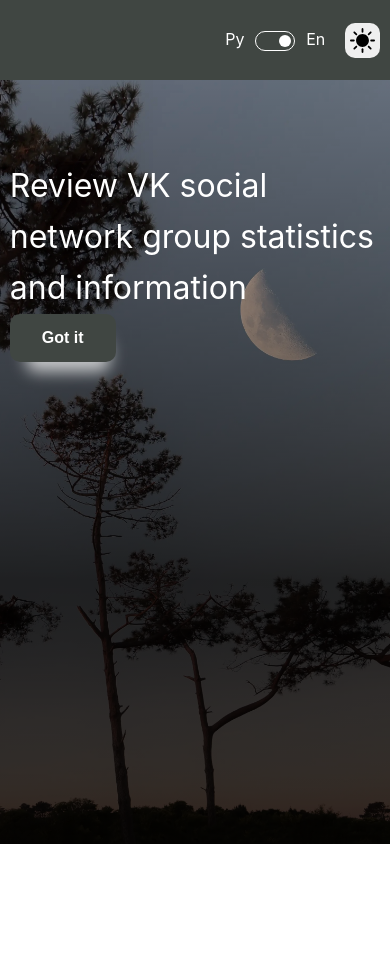
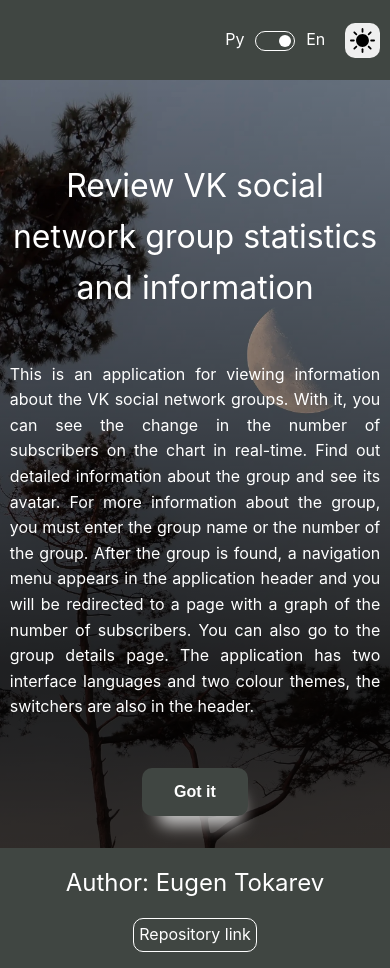
Before and after one commit to Evgeny-Tokarev/vueChart, a Vue app: page / in a window 390 px wide. Before the commit the page ends 844 px from the top, so only its background shows below. Built offline with nearby package versions, Linux system fonts and the light colour scheme.

Commit message:
Add footer; add app description; add click-outside directiver to mobile menu

```diff
--- a/src/App.vue
+++ b/src/App.vue
@@ -4,7 +4,7 @@
     <KeepAlive>
       <component :is="tabs[store.currentTab]" />
     </KeepAlive>
-
+    <Footer />
   </div>
 </template>
 
@@ -17,6 +17,7 @@
 import Subscribers from "@/views/SubscribersVue.vue";
 import { useStore } from '@/stores/store'
 import Header from "@/components/reusable/Header.vue"
+import Footer from "@/components/reusable/Footer.vue"
 
 const store = useStore();
 
--- /dev/null
+++ b/src/components/reusable/Footer.vue
@@ -0,0 +1,34 @@
+<template>
+    <div class="footer">
+        <h2>{{ $t("footer.title")}}</h2>
+        <a href="https://github.com/Evgeny-Tokarev/vueChart" target="_blank">{{$t("footer.repository_link")}}</a>
+    </div>
+</template>
+<script lang="ts" setup>
+import { useStore } from "@/stores/store"
+
+const store = useStore()
+</script>
+<style lang="scss" scoped>
+@import "@/assets/style/base.scss";
+
+.footer {
+    display: flex;
+    flex-direction: column;
+    align-items: center;
+    justify-content: space-around;
+    color: var(--text-color);
+    padding: 1rem 0;
+    background-color: var(--primary);
+    gap: 1rem;
+    margin-top: 2rem;
+
+    a {
+        text-decoration: none;
+        color: var(--text-color);
+        border: 1px solid var(--text-color);
+        padding: 3px 5px;
+        border-radius: 10px;
+    }
+}
+</style>
--- a/src/components/reusable/Header.vue
+++ b/src/components/reusable/Header.vue
@@ -1,10 +1,11 @@
 <template>
     <div class="menu">
-        <Button v-if="width < 800 && store.hasGroup && !state.showMenu"
-            class="custom-button_type_elevated burger-button" @click="state.showMenu = true">
+        <Button v-show="width < 800 && store.hasGroup && !state.showMenu"
+            class="custom-button_type_elevated burger-button" @click="showMenu">
             <div class="burger-icon"></div>
         </Button>
-        <nav v-if="store.hasGroup" class="navbar" :class="state.showMenu ? '': 'navbar_hidden'">
+        <nav v-if="store.hasGroup" class="navbar" :class="state.showMenu ? '': 'navbar_hidden'"
+            v-click-outside="closeMenu">
             <Button class="custom-button_type_elevated menu-button" :button-text="$t('button.info')"
                 :class="store.currentTab === 'information' ? 'custom-button_active': ''"
                 @click="goToPage('information')" />
@@ -21,7 +22,7 @@
     </div>
 </template>
 <script lang="ts" setup>
-import { reactive, computed, onMounted } from "vue";
+import { reactive, computed, onMounted, ref } from "vue";
 import { useStore } from '@/stores/store'
 import Button from "@/components/reusable/Button.vue"
 import LocaleSwitcher from "@/components/reusable/LocaleSwitcher.vue"
@@ -31,7 +32,6 @@
 
 const store = useStore();
 const width = getWidth()
-
 const state = reactive({
     showMenu: false,
     wrapperClass: computed(() => store.currentTab === "/" ? "" : "wrapper_dark")
@@ -46,6 +46,12 @@
 const setTheme = (theme: string) => {
     document.documentElement.className = theme
     store.theme = theme === 'dark' ? 'light' : 'dark'
+}
+function showMenu() {
+    window.setTimeout(() => { state.showMenu = true }, 0)
+}
+function closeMenu() {
+    if (state.showMenu) state.showMenu = false
 }
 </script>
 <style lang="scss" scoped>
--- /dev/null
+++ b/src/helpers/clickOutside.ts
@@ -0,0 +1,11 @@
+import { Directive } from "vue"
+
+export const vClickOutside = <Directive<HTMLElement, () => void>>{
+  mounted(el, cb) {
+    window.addEventListener("click", (event: MouseEvent | TouchEvent) => {
+      const target = event.target as HTMLElement
+      if (!el.contains(target) && el !== target) cb.value()
+      return target
+    })
+  }
+}
--- a/src/locales/locale.ts
+++ b/src/locales/locale.ts
@@ -2,7 +2,9 @@
   en: {
     introduction: {
       title: "Review VK social network group statistics and information",
-      button: "Got it"
+      button: "Got it",
+      description:
+        "This is an application for viewing information about the VK social network groups. With it, you can see the change in the number of subscribers on the chart in real-time. Find out detailed information about the group and see its avatar. For more information about the group, you must enter the group name or the number of the group. After the group is found, a navigation menu appears in the application header and you will be redirected to a page with a graph of the number of subscribers. You can also go to the group details page. The application has two interface languages and two colour themes, the switchers are also in the header."
     },
     button: {
       info: "Information",
@@ -26,12 +28,18 @@
     },
     chart: {
       subs: "Subscribers"
+    },
+    footer: {
+      title: "Author: Eugen Tokarev",
+      repository_link: "Repository link"
     }
   },
   ru: {
     introduction: {
       title: "Просмотр статистики и информации групп соцсети ВК",
-      button: "Понятно"
+      button: "Понятно",
+      description:
+        "Это приложение для просмотра информации о группах социальной сети 'Вконтакте'. С его помощью вы можете видеть изменение количества подписчиков на графике в режиме реального времени. Можно узнайть подробную информацию о группе и посмотреть ее аватар. Для получения информации о группе необходимо ввести название группы или номер группы. После того, как группа будет найдена, в шапке приложения появится навигационное меню и вы будете перенаправлены на страницу с графиком количества подписчиков. Вы также можете перейти на страницу сведений о группе. Приложение имеет два языка интерфейса и две цветовые темы, переключатели так же есть в шапке."
     },
     button: {
       info: "Информация",
@@ -55,6 +63,10 @@
     },
     chart: {
       subs: "Подписчики"
+    },
+    footer: {
+      title: "Автор: Евгений Токарев",
+      repository_link: "Ссылка на репозиторий"
     }
   }
 }
--- a/src/main.ts
+++ b/src/main.ts
@@ -4,6 +4,7 @@
 import "@/assets/style/base.scss"
 import { createI18n } from "vue-i18n"
 import messages from "@/locales/locale"
+import { vClickOutside } from "@/helpers/clickOutside"
 
 const i18n = createI18n({
   allowComposition: true,
@@ -11,7 +12,7 @@
   messages
 })
 const app = createApp(App)
-
+app.directive("click-outside", vClickOutside)
 app.use(createPinia())
 app.use(i18n)
 app.mount("#app")
--- a/src/views/IntroductionVue.vue
+++ b/src/views/IntroductionVue.vue
@@ -1,6 +1,7 @@
 <template>
     <div class="introduction container">
         <h1>{{$t("introduction.title")}}</h1>
+        <p>{{$t('introduction.description')}}</p>
         <Button class="custom-button_type_elevated introduction-button" :button-text="$t('introduction.button')"
             @click="store.currentTab='/'" />
     </div>
@@ -17,6 +18,15 @@
 .introduction {
     color: var(--text-color);
     padding-top: 5rem;
+    display: flex;
+    flex-direction: column;
+    align-items: center;
+    gap: 3rem;
+    text-align: center;
+
+    p {
+        text-align: justify;
+    }
 
     &-button {
         color: var(--text-color);
--- a/src/views/SearchVue.vue
+++ b/src/views/SearchVue.vue
@@ -47,12 +47,11 @@
 
 
 async function submitHandler() {
-  console.log(state.groupID)
   if (!!state.groupID) {
     if (await store.setGroup(state.groupID, state.accesseKey) && input1.value) {
       state.groupID = ""
     }
-  } else {
+  } else if (!input1.value) {
     state.emptyError = true
     window.setTimeout(() => {
       state.emptyError = false
@@ -125,12 +124,23 @@
     position: absolute;
     top: -120%;
     color: var(--text-color);
-    border: 1px solid var(--text-color);
-    border-radius: 3px;
+    border-radius: 10px;
     background-color: var(--primary);
     padding: 0.5rem 1rem;
   }
 
+  .tooltip:after {
+    content: "";
+    position: absolute;
+    left: 20px;
+    bottom: -12px;
+    width: 0;
+    height: 0;
+    border-left: 10px solid transparent;
+    border-right: 10px solid transparent;
+    border-top: 12px solid var(--primary);
+
+  }
 
   &__button {
     background: var(--primary);
```
